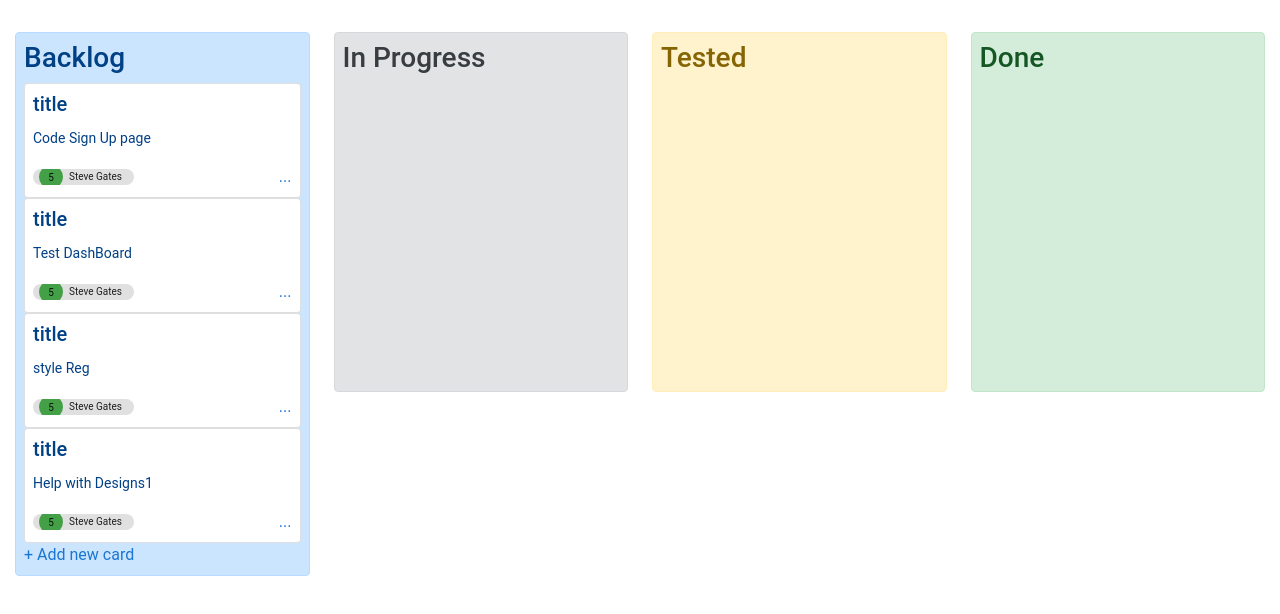
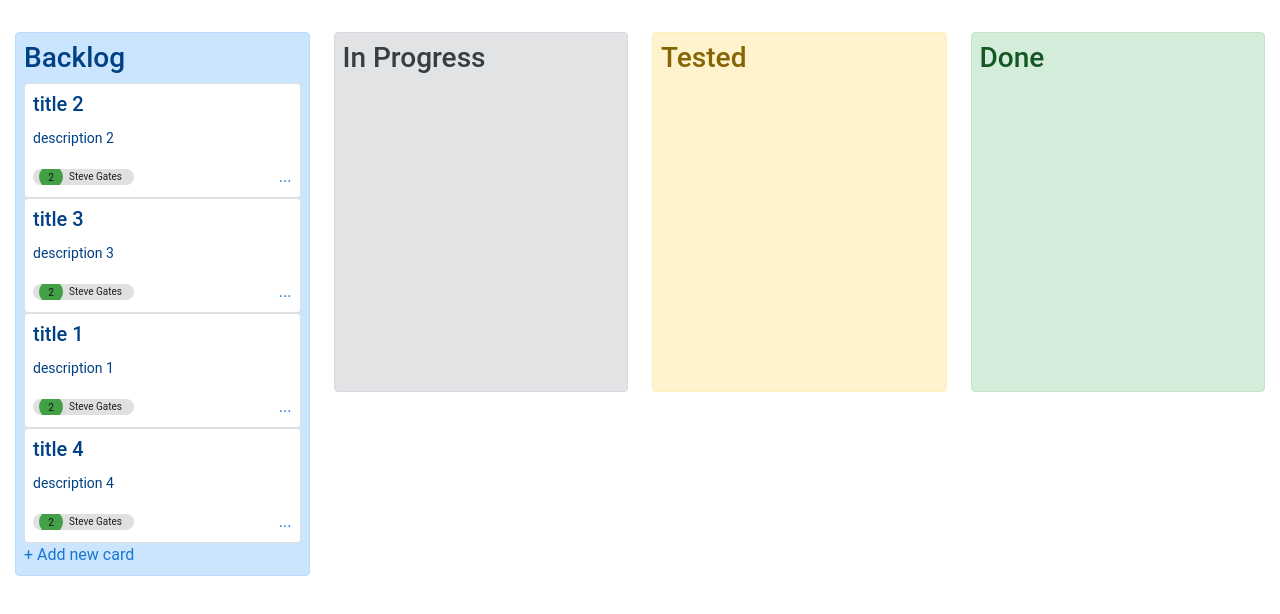
Before and after one commit to ariyuan/vue-kanban, a Vue app: page / in a window 1280 px wide. Shown: the top 614 px of the page. Built offline with nearby package versions, Linux system fonts and the light colour scheme.

Commit message:
Add more properties to sample data

```diff
--- a/src/components/card-detail.vue
+++ b/src/components/card-detail.vue
@@ -2,20 +2,29 @@
   <div>
     <a href="#" @click="$bvModal.show(card_id)" class="float-right">...</a>
 
-    <b-modal :id="card_id" title="Card Detail" size="lg">
-      <div class="container row">
+    <b-modal :id="card_id" :title="card.title" size="lg">
+      <div id="card-detail" class="container row">
         <div class="col-9">
           <span>Description:</span>
           <b-form-textarea
             id="textarea"
-            v-model="text"
+            v-model="card.desc"
             placeholder="Description placeholder"
             rows="3"
             max-rows="6"
           ></b-form-textarea>
+          <br />
+          <v-select
+            :items="$store.state.candidate_point"
+            label="Story Point"
+            outlined
+            v-model="card.point"
+            @change="onPointChanged"
+          ></v-select>
         </div>
-        <div class="col-3">
-          <span>Assignee</span>
+        <v-divider class="mx-2" vertical></v-divider>
+        <div class="col-2">
+          <span>Assignee:</span>
         </div>
       </div>
     </b-modal>
@@ -23,13 +32,23 @@
 </template>
 <script>
 export default {
+  props: ["card"],
   data() {
     return {
       card_id: this._.uniqueId("card_"),
     };
   },
-  created() {
-    // console.log(this._.uniqueId('contact_'))
-  },
+  mounted() {},
+  methods:{
+    onPointChanged(){
+      console.log(this.card.point)
+    }
+  }
 };
 </script>
+
+<style scoped>
+#card-detail {
+  min-height: 200px;
+}
+</style>
--- a/src/components/kanban-card.vue
+++ b/src/components/kanban-card.vue
@@ -2,16 +2,16 @@
   <div>
     <div class="card">
       <div class="card-body p-2">
-        <b-card-title title-tag="h5">title</b-card-title>
+        <b-card-title title-tag="h5">{{card.title}}</b-card-title>
 
         <b-card-text class="small">
-          {{ card.name }}
+          {{ card.desc }}
         </b-card-text>
 
-        <cardDetail></cardDetail>
+        <cardDetail :card="card"></cardDetail>
         <v-chip x-small>
-          <v-avatar left class="green darken-1">5</v-avatar
-          >{{ "Steve Gates" }}</v-chip
+          <v-avatar left class="green darken-1">{{card.point}}</v-avatar
+          >{{ card.owner}}</v-chip
         >
       </div>
     </div>
--- a/src/components/kanban-column.vue
+++ b/src/components/kanban-column.vue
@@ -3,7 +3,7 @@
     <div class="p-2 alert" :class="columnclass">
       <h3>{{ column_name }}</h3>
       <draggable class="kanban-column" :list="arrList" group="tasks" animation="300" @add="add" @sort="sort">
-        <div v-for="ele in arrList" :key="ele.name">
+        <div v-for="ele in arrList" :key="ele.title">
           <card :card="ele"></card>
         </div>
         <div slot="footer">
--- a/src/data/data.js
+++ b/src/data/data.js
@@ -4,14 +4,15 @@ import Vue from 'vue'
 Vue.use(Vuex);
 const store = new Vuex.Store({ //定义vuex对象store
   state: {
+    candidate_point: [1,2,3,5,8],
     columns: [
       {
         column_name: "Backlog",
         content: [
-                { name: "Code Sign Up page" },
-                { name: "Test DashBoard" },
-                { name: "style Reg" },
-                { name: "Help with Designs1" },
+          { title: "title 2", desc: "description 2", point: 2, owner: "Steve Gates" },
+          { title: "title 3", desc: "description 3", point: 2, owner: "Steve Gates" },
+          { title: "title 1", desc: "description 1", point: 2, owner: "Steve Gates" },
+          { title: "title 4", desc: "description 4", point: 2, owner: "Steve Gates" },
         ],
         showAddButton: true,
         columnclass: "alert-primary",
```
Lines whose indentation alone changed are shown as unchanged.
